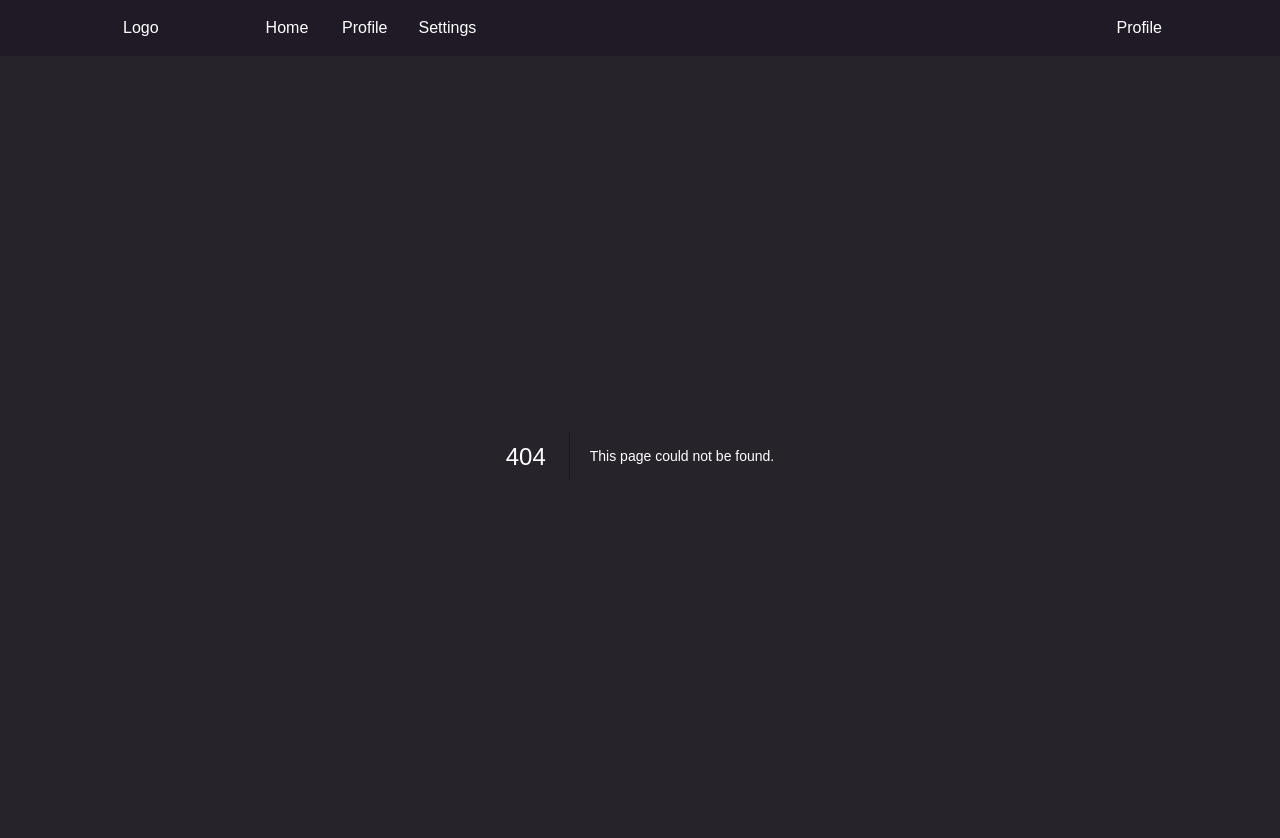
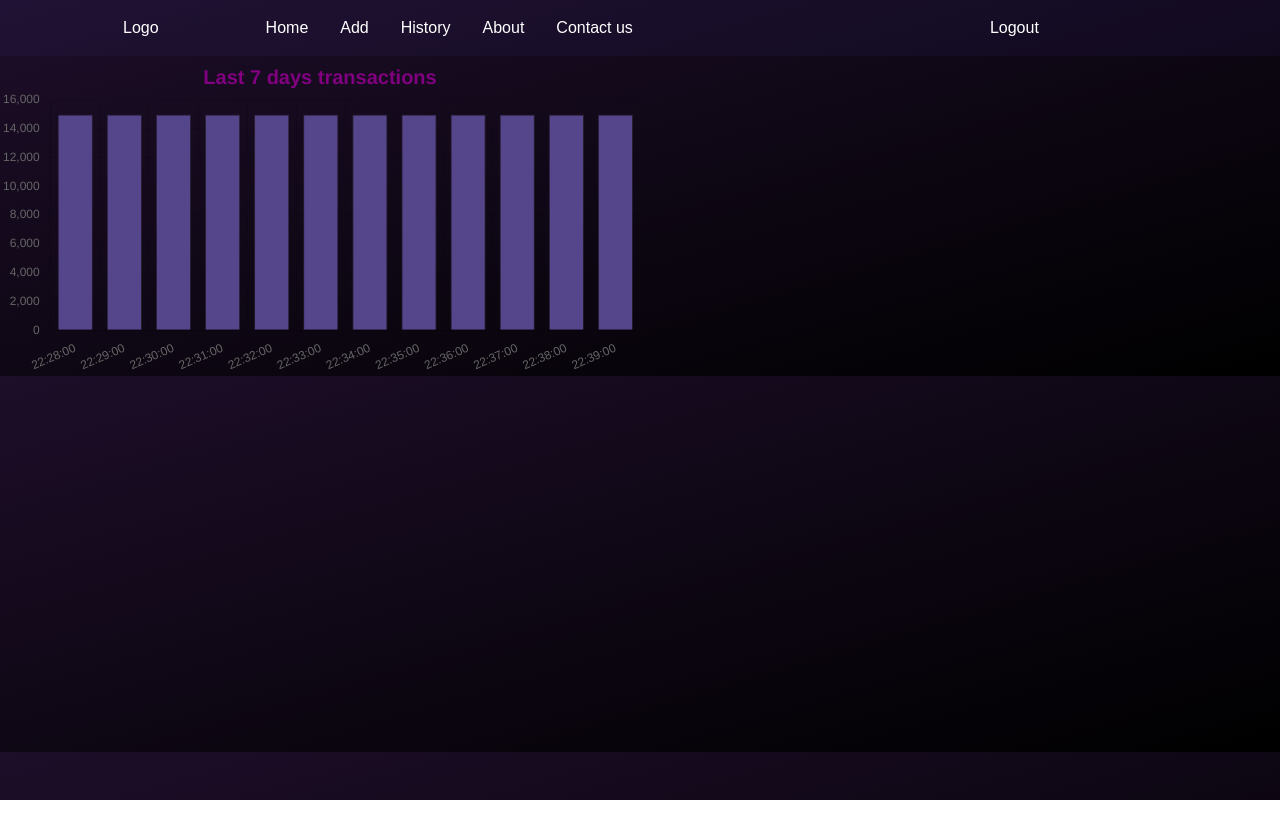
Before and after one commit to Magendev-by-Angel/Finnans, a Next.js app: page /tests in a window 1280 px wide. Before the commit this address had no page. Shown: the top 838 px of the page. After the commit the page ends 800 px from the top, so only its background shows below. Built offline with nearby package versions, Linux system fonts and the light colour scheme.

Commit message:
Edited Nav bar and overview

```diff
--- a/app/layout.tsx
+++ b/app/layout.tsx
@@ -12,7 +12,7 @@ export default function RootLayout({
 }) {
 	return (
 		<html lang="en">
-			<body className="bg-[#26232B] text-white">
+			<body className="bg-gradient-to-br from-[#1D0E29] to-black text-white">
 				<NavBar />
 				<div className="w-full flex justify-center">
 					<div className="w-full">{children}</div>
--- a/app/navBar.tsx
+++ b/app/navBar.tsx
@@ -7,9 +7,10 @@ const NavLink = ({ href, children }) => {
 		<Link
 			href={href}
 			className={`
+				pr-4
+				mr-4
                 relative
                 after:content-['']
-
                 after:h-px
                 after:bg-white
                 after:absolute
@@ -30,24 +31,29 @@ const NavLink = ({ href, children }) => {
 }
 
 const NavBar = () => {
+	const Links = [
+		{ href: '/', label: 'Home' },
+		{ href: '/add', label: 'Add' },
+		{ href: '/history', label: 'History' },
+		{ href: '/about', label: 'About' },
+		{ href: '/contactus', label: 'Contact us' }
+	]
 	return (
 		<div
 			className="
-            bg-[#1F1A26]
+            bg-[#42339C19]
             flex
             p-4
 
         "
 		>
 			<div className="flex justify-center items-center w-1/5">Logo</div>
-			<div className="grid grid-cols-10 gap-4 w-3/5">
-				<NavLink href="/">Home</NavLink>
-				<NavLink href="#">Profile</NavLink>
-				<NavLink href="#">Settings</NavLink>
+			<div className="flex justify-start  w-1/2">
+				{Links.map(({ href, label }) => (
+					<NavLink href={href}>{label}</NavLink>
+				))}
 			</div>
-			<div className="flex justify-center items-center w-1/5">
-				Profile
-			</div>
+			<div className="flex justify-center items-center w-1/5">Logout</div>
 		</div>
 	)
 }
--- /dev/null
+++ b/app/tests/page.tsx
@@ -0,0 +1,50 @@
+'use client'
+import { useState, useEffect } from 'react'
+import axios from 'axios'
+import ChartBar from '../../components/ChartBar'
+import Chart from 'chart.js/auto'
+import { CategoryScale } from 'chart.js'
+
+const converter = data => {
+	let labels = []
+	data.forEach(item => {
+		labels.push(item.hour)
+	})
+	return {
+		labels: data.map(data => data.hour),
+		datasets: [
+			{
+				label: 'Spent',
+				data: data.map(data => data.amountSpent),
+				backgroundColor: ['#55458a'],
+				borderColor: '#ffffff15',
+				borderWidth: 1
+			}
+		]
+	}
+}
+Chart.register(CategoryScale)
+const Page = () => {
+	const pdata = [
+		{ id: 0, date: '05/01/2026', hour: '22:28:00', amountSpent: '15000' },
+		{ id: 1, date: '05/01/2026', hour: '22:29:00', amountSpent: '15000' },
+		{ id: 2, date: '05/01/2026', hour: '22:30:00', amountSpent: '15000' },
+		{ id: 3, date: '05/01/2026', hour: '22:31:00', amountSpent: '15000' },
+		{ id: 4, date: '05/01/2026', hour: '22:32:00', amountSpent: '15000' },
+		{ id: 5, date: '05/01/2026', hour: '22:33:00', amountSpent: '15000' },
+		{ id: 6, date: '05/01/2026', hour: '22:34:00', amountSpent: '15000' },
+		{ id: 7, date: '05/01/2026', hour: '22:35:00', amountSpent: '15000' },
+		{ id: 8, date: '05/01/2026', hour: '22:36:00', amountSpent: '15000' },
+		{ id: 9, date: '05/01/2026', hour: '22:37:00', amountSpent: '15000' },
+		{ id: 10, date: '05/01/2026', hour: '22:38:00', amountSpent: '15000' },
+		{ id: 11, date: '05/01/2026', hour: '22:39:00', amountSpent: '15000' }
+	]
+	const [data, setData] = useState<any>(null)
+	useEffect(() => {
+		setData(converter(pdata))
+	}, [])
+	return (
+		<div>{data ? <ChartBar chartData={data} /> : 'Waiting request...'}</div>
+	)
+}
+export default Page
--- /dev/null
+++ b/components/ChartBar.tsx
@@ -0,0 +1,30 @@
+import Chart from 'chart.js/auto'
+import { CategoryScale } from 'chart.js'
+import { Bar } from 'react-chartjs-2'
+
+const ChartBar = ({ chartData }) => {
+	return (
+		<div className="chart-container w-1/2">
+			<Bar
+				data={chartData}
+				options={{
+					plugins: {
+						title: {
+							display: true,
+							text: 'Last 7 days transactions',
+							color: 'purple',
+							font: {
+								size: 20
+							}
+						},
+						legend: {
+							display: false
+						}
+					}
+				}}
+			/>
+		</div>
+	)
+}
+
+export default ChartBar
--- a/components/overvew.tsx
+++ b/components/overvew.tsx
@@ -22,6 +22,15 @@ const days = [
 	'Friday',
 	'Saturday'
 ]
+
+const Loader = () => {
+	return (
+		<div className="w-full h-full flex justify-center items-center bg-red-500">
+			loader
+		</div>
+	)
+}
+
 const Overview = () => {
 	interface dateObj {
 		Date: number
@@ -44,12 +53,15 @@ const Overview = () => {
 		<section className="w-full flex justify-center">
 			<div className="w-8/12 flex">
 				<div className="w-1/2">
-					<h2 className="text-4xl">{date ? date.Day : ''}</h2>
+					<h2 className="text-xl">Angel Zuniga</h2>
 					<div className="flex justify-start mt-4">
+						<h3 className="">{date ? date.Day : ''}</h3>
 						<div>
-							{date
-								? `${date.Month} ${date.Date}, ${date.Year} `
-								: ''}
+							{date ? (
+								`${date.Month} ${date.Date}, ${date.Year} `
+							) : (
+								<Loader />
+							)}
 						</div>
 					</div>
 				</div>
```
Also changed, not shown: Callers/Data.tsx (added, +31 -0 lines).
